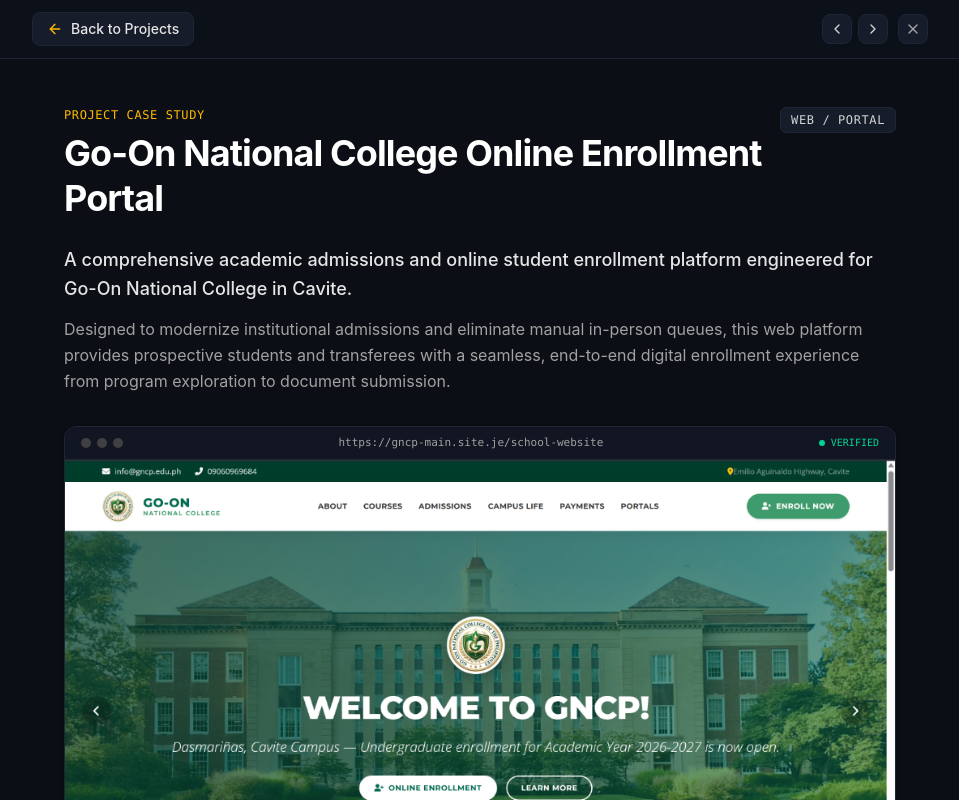
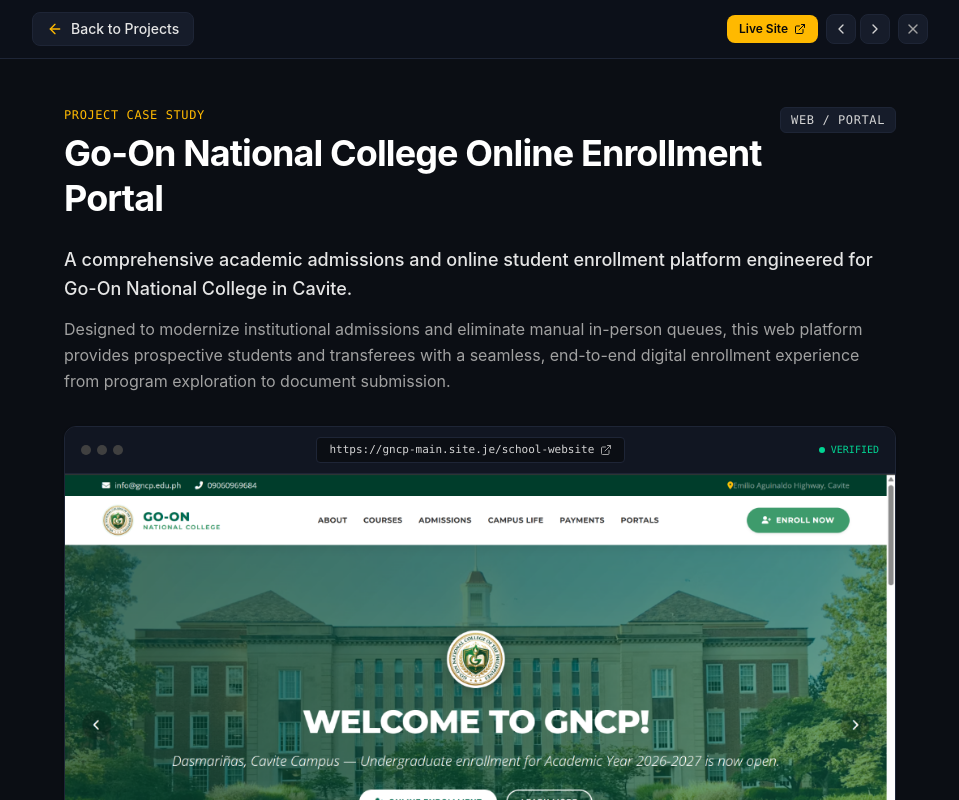
Before and after one commit to rogeliomanaog3/zenitsu-portfolio, a React (Vite) app: page / in a window 1280 px wide. Both pictures are taken after a click on the element 248 px from the left and 2597 px from the top of the page. Shown: the part 2196-2996 px from the top of the page, without its empty margins (160-1119 px from the left). Built offline with nearby package versions, Linux system fonts and the light colour scheme.

Commit message:
fix: make project SYSTEM URL, ENVIRONMENT, and live demo links clickable with external icons

```diff
--- a/src/components/ProjectDetailView.jsx
+++ b/src/components/ProjectDetailView.jsx
@@ -6,7 +6,7 @@
   ChevronLeft,
   ChevronRight,
   ChevronDown,
-  ArrowUpRight,
+  ExternalLink,
   X,
 } from 'lucide-react';
 import { portfolioData } from '../data/portfolioData';
@@ -17,6 +17,22 @@
   // Accordion state
   const [architectureOpen, setArchitectureOpen] = useState(true);
   const [highlightsOpen, setHighlightsOpen] = useState(true);
+
+  // Compute clean URLs
+  const projectUrl = project.liveUrlFull || (
+    project.liveUrl && project.liveUrl !== '#'
+      ? (project.liveUrl.startsWith('http://') || project.liveUrl.startsWith('https://')
+          ? project.liveUrl
+          : `https://${project.liveUrl}`)
+      : null
+  );
+
+  const envUrl = project.deployedOn
+    ? (() => {
+        const clean = project.deployedOn.replace(/^[▲\s]+/, '').trim();
+        return clean.includes('.') ? `https://${clean}` : null;
+      })()
+    : null;
 
   // Lock body scroll when modal is open
   useEffect(() => {
@@ -73,8 +89,21 @@
             <span>Back to Projects</span>
           </button>
 
-          {/* Right Controls: Previous / Next & Close */}
-          <div className="flex items-center gap-1.5">
+          {/* Right Controls: Visit Live Site + Previous / Next & Close */}
+          <div className="flex items-center gap-2">
+            {projectUrl && (
+              <a
+                href={projectUrl}
+                target="_blank"
+                rel="noreferrer"
+                className="hidden sm:inline-flex items-center gap-1.5 px-3 py-1.5 rounded-lg bg-amber-400 hover:bg-amber-300 text-neutral-950 font-semibold text-xs transition-colors"
+              >
+                <span>Live Site</span>
+                <ExternalLink className="w-3 h-3" />
+              </a>
+            )}
+
+            <div className="flex items-center gap-1">
               <button
                 onClick={onPrev}
                 className="p-1.5 rounded-lg bg-[#161C2A] hover:bg-[#1E2536] border border-[#1E2536] text-neutral-300 hover:text-white transition-colors cursor-pointer"
@@ -97,6 +126,7 @@
                 <X className="w-4 h-4" />
               </button>
             </div>
+          </div>
 
         </div>
       </div>
@@ -114,9 +144,22 @@
                 {project.title}
               </h1>
             </div>
-            <span className="px-2.5 py-1 rounded-md text-xs font-mono font-medium tracking-wider uppercase bg-[#161C2A] border border-[#1E2536] text-neutral-300 self-start shrink-0">
+            <div className="flex items-center gap-2 self-start shrink-0">
+              <span className="px-2.5 py-1 rounded-md text-xs font-mono font-medium tracking-wider uppercase bg-[#161C2A] border border-[#1E2536] text-neutral-300">
                 {project.category}
               </span>
+              {projectUrl && (
+                <a
+                  href={projectUrl}
+                  target="_blank"
+                  rel="noreferrer"
+                  className="sm:hidden inline-flex items-center gap-1 px-2.5 py-1 rounded-md text-xs font-mono font-medium bg-amber-400 text-neutral-950"
+                >
+                  <span>Open</span>
+                  <ExternalLink className="w-3 h-3" />
+                </a>
+              )}
+            </div>
           </div>
 
           {/* Lead Paragraph */}
@@ -132,16 +175,31 @@
           {/* Large Hero Browser Mockup Showcase */}
           <div className="rounded-xl overflow-hidden bg-neutral-900 border border-[#1E2536] mb-8 shadow-sm">
             {/* Browser Mockup Header */}
-            <div className="px-4 py-2 bg-[#111622] border-b border-[#1E2536] flex items-center justify-between">
-              <div className="flex items-center gap-1.5">
+            <div className="px-4 py-2.5 bg-[#111622] border-b border-[#1E2536] flex items-center justify-between gap-3">
+              <div className="flex items-center gap-1.5 shrink-0">
                 <span className="w-2.5 h-2.5 rounded-full bg-neutral-700" />
                 <span className="w-2.5 h-2.5 rounded-full bg-neutral-700" />
                 <span className="w-2.5 h-2.5 rounded-full bg-neutral-700" />
               </div>
+
+              {projectUrl ? (
+                <a
+                  href={projectUrl}
+                  target="_blank"
+                  rel="noreferrer"
+                  className="px-3 py-1 rounded bg-[#0B0E14] border border-[#1E2536] hover:border-amber-400/50 text-[11px] font-mono text-neutral-300 hover:text-amber-400 flex items-center gap-1.5 truncate max-w-sm transition-colors group cursor-pointer"
+                  title="Open live website in new tab"
+                >
+                  <span className="truncate">{projectUrl}</span>
+                  <ExternalLink className="w-3 h-3 text-neutral-400 group-hover:text-amber-400 shrink-0" />
+                </a>
+              ) : (
                 <span className="text-[11px] font-mono text-neutral-400 truncate max-w-xs">
                   https://{project.liveUrl}
                 </span>
-              <span className="text-[10px] text-emerald-400 font-mono flex items-center gap-1.5">
+              )}
+
+              <span className="text-[10px] text-emerald-400 font-mono flex items-center gap-1.5 shrink-0">
                 <span className="w-1.5 h-1.5 rounded-full bg-emerald-400" />
                 VERIFIED
               </span>
@@ -292,19 +350,45 @@
                 <div className="text-[10px] font-mono font-medium text-neutral-400 uppercase tracking-wider mb-1">
                   ENVIRONMENT
                 </div>
-                <div className="text-xs font-mono text-neutral-200 truncate">
+                {envUrl ? (
+                  <a
+                    href={envUrl}
+                    target="_blank"
+                    rel="noreferrer"
+                    className="text-xs font-mono font-medium text-neutral-200 hover:text-amber-400 transition-colors flex items-center gap-1.5 truncate group"
+                    title={`Open ${envUrl}`}
+                  >
+                    <span className="truncate">{project.deployedOn}</span>
+                    <ExternalLink className="w-3 h-3 text-neutral-400 group-hover:text-amber-400 shrink-0" />
+                  </a>
+                ) : (
+                  <div className="text-xs font-mono font-medium text-neutral-200 truncate">
                     {project.deployedOn}
                   </div>
+                )}
               </div>
 
-              {/* Row 2: Live URL */}
+              {/* Row 2: Live URL (Made Clickable) */}
               <div className="p-4 border-b sm:border-b-0 sm:border-r border-[#1E2536]">
                 <div className="text-[10px] font-mono font-medium text-neutral-400 uppercase tracking-wider mb-1">
                   SYSTEM URL
                 </div>
-                <span className="text-xs font-mono text-amber-400 truncate block">
+                {projectUrl ? (
+                  <a
+                    href={projectUrl}
+                    target="_blank"
+                    rel="noreferrer"
+                    className="text-xs font-mono text-amber-400 hover:text-amber-300 hover:underline flex items-center gap-1.5 truncate group"
+                    title={`Visit ${projectUrl}`}
+                  >
+                    <span className="truncate">{project.liveUrl}</span>
+                    <ExternalLink className="w-3.5 h-3.5 shrink-0 group-hover:translate-x-0.5 group-hover:-translate-y-0.5 transition-transform" />
+                  </a>
+                ) : (
+                  <span className="text-xs font-mono text-neutral-400 truncate block">
                     {project.liveUrl}
                   </span>
+                )}
               </div>
 
               {/* Row 2: Status */}
@@ -330,15 +414,27 @@
             </div>
           </div>
 
-          {/* Bottom Back to Projects Button */}
-          <div className="my-10 text-center">
+          {/* Bottom Back to Projects & Live Site Buttons */}
+          <div className="my-10 flex flex-wrap items-center justify-center gap-3">
             <button
               onClick={onClose}
-              className="inline-flex items-center gap-2 px-6 py-2.5 rounded-lg bg-amber-500 hover:bg-amber-400 text-neutral-950 font-semibold text-xs sm:text-sm transition-colors cursor-pointer"
+              className="inline-flex items-center gap-2 px-5 py-2.5 rounded-lg bg-[#161C2A] hover:bg-[#1E2536] border border-[#1E2536] text-neutral-200 hover:text-white font-medium text-xs sm:text-sm transition-colors cursor-pointer"
             >
               <ArrowLeft className="w-4 h-4" />
               <span>Back to Projects</span>
             </button>
+
+            {projectUrl && (
+              <a
+                href={projectUrl}
+                target="_blank"
+                rel="noreferrer"
+                className="inline-flex items-center gap-2 px-6 py-2.5 rounded-lg bg-amber-400 hover:bg-amber-300 text-neutral-950 font-semibold text-xs sm:text-sm transition-colors cursor-pointer"
+              >
+                <span>Visit Live Project</span>
+                <ExternalLink className="w-4 h-4" />
+              </a>
+            )}
           </div>
 
         </div>
--- a/src/components/Projects.jsx
+++ b/src/components/Projects.jsx
@@ -101,14 +101,26 @@
               </div>
 
               {/* Bottom Action Bar */}
-              <div className="p-5 pt-0">
+              <div className="p-5 pt-0 flex items-center gap-2">
                 <button
                   onClick={() => setSelectedProject(project)}
-                  className="w-full py-2.5 px-3 rounded-lg bg-[#161C2A] hover:bg-[#1E2536] border border-[#1E2536] hover:border-[#2D374D] text-xs font-semibold text-neutral-200 hover:text-white flex items-center justify-center gap-2 transition-colors cursor-pointer"
+                  className="flex-1 py-2.5 px-3 rounded-lg bg-[#161C2A] hover:bg-[#1E2536] border border-[#1E2536] hover:border-[#2D374D] text-xs font-semibold text-neutral-200 hover:text-white flex items-center justify-center gap-2 transition-colors cursor-pointer"
                 >
-                  <span>View Details & Architecture</span>
+                  <span>Details & Architecture</span>
                   <ArrowRight className="w-3.5 h-3.5 text-amber-400" />
                 </button>
+                {project.liveUrl && project.liveUrl !== '#' && (
+                  <a
+                    href={project.liveUrlFull || (project.liveUrl.startsWith('http') ? project.liveUrl : `https://${project.liveUrl}`)}
+                    target="_blank"
+                    rel="noreferrer"
+                    className="p-2.5 rounded-lg bg-[#161C2A] hover:bg-[#1E2536] hover:text-amber-400 border border-[#1E2536] hover:border-[#2D374D] text-neutral-300 transition-colors"
+                    title="Open live website"
+                    aria-label={`Open live website for ${project.title}`}
+                  >
+                    <ExternalLink className="w-3.5 h-3.5" />
+                  </a>
+                )}
               </div>
 
             </div>
```
Lines whose indentation alone changed are shown as unchanged.
